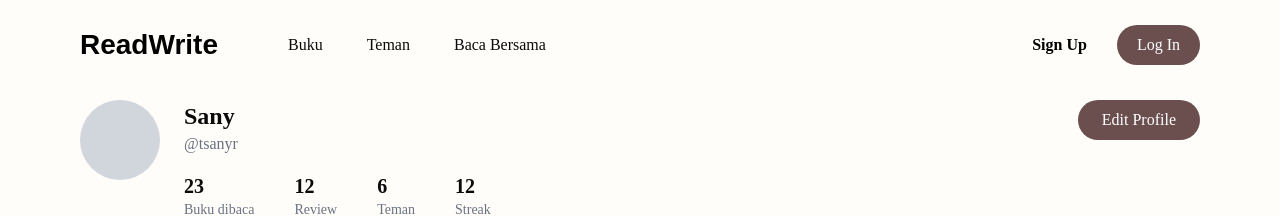
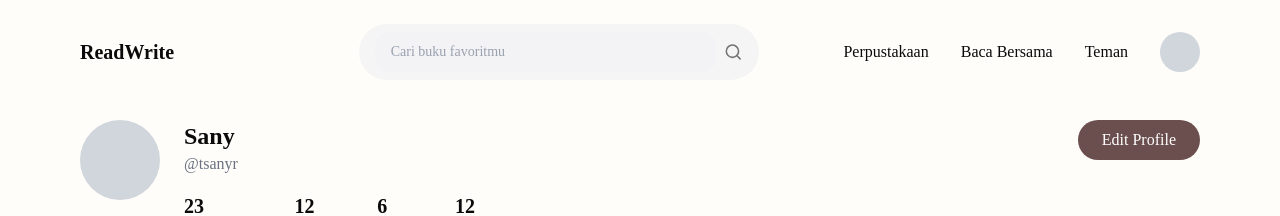
Before and after one commit to Ammartriwahyu/BCC-FrontEnd, a Next.js app: page /profile in a window 1280 px wide. Shown: the top 216 px of the page. Built offline with nearby package versions, Linux system fonts and the light colour scheme.

Commit message:
update navbar

```diff
--- a/src/app/login/page.tsx
+++ b/src/app/login/page.tsx
@@ -6,7 +6,7 @@ export default function LoginPage() {
     <AuthLayout
       illustration={
         <div className="w-[350px] h-[350px] bg-white/20 rounded-xl">
-          {/* ini buat gambar ilustrasi login */}
+          {/*buat gambar ilustrasi login */}
         </div>
       }
     >
--- a/src/app/profile/page.tsx
+++ b/src/app/profile/page.tsx
@@ -1,6 +1,6 @@
 "use client";
 
-import Navbar from "@/components/Navbar";
+import Navbar2 from "@/components/Navbar2";
 import Footer from "@/components/Footer";
 import { useUserStore } from "@/lib/userStore";
 import { useState } from "react";
@@ -21,9 +21,9 @@ export default function ProfilePage() {
 
     return (
         <>
-            <Navbar />
+            <Navbar2 />
 
-            <main className="pt-[100px] px-20 bg-[#FFFDF9] min-h-screen">
+            <main className="pt-[120px] px-20 bg-[#FFFDF9] min-h-screen">
 
                 {/* HEADER */}
                 <div className="flex justify-between items-start">
```
